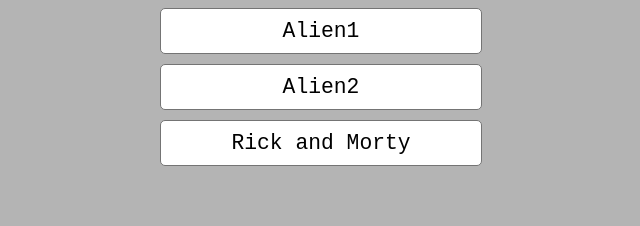
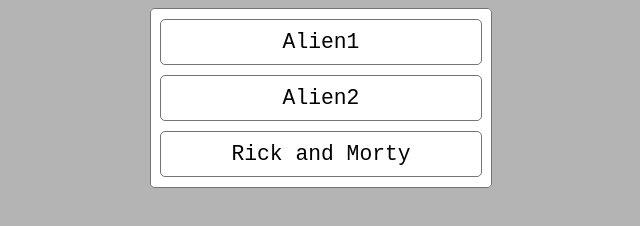
Before and after one commit to magor0/magor0.github.io, a plain HTML site: page index.html in a window 1280 px wide. Shown: the whole page, without its empty margins (319-959 px from the left). Drawn offline with Linux system fonts and the light colour scheme.

Commit message:
Update index.html

```diff
--- a/index.html
+++ b/index.html
@@ -10,10 +10,20 @@
         }
 
         #box {
+            margin: 0px auto;
             display: flex;
             align-items: center;
             flex-direction: column;
             gap: 10px;
+            width: 320px;
+            max-height: 300px;
+            overflow-y: auto;
+            scrollbar-width: none;
+            padding: 10px;
+            background-color: white;
+            border: 1px solid rgba(116, 116, 116);
+            border-radius: 5px;
+
         }
 
         #box a {
@@ -27,7 +37,7 @@
             padding: 10px;
             border: 1px solid rgb(116, 116, 116);
             border-radius: 5px;
-            transition: all 0.3s;
+            transition: all 0.2s;
         }
         #box a:hover {
             background-color: rgb(255, 180, 180);
```
